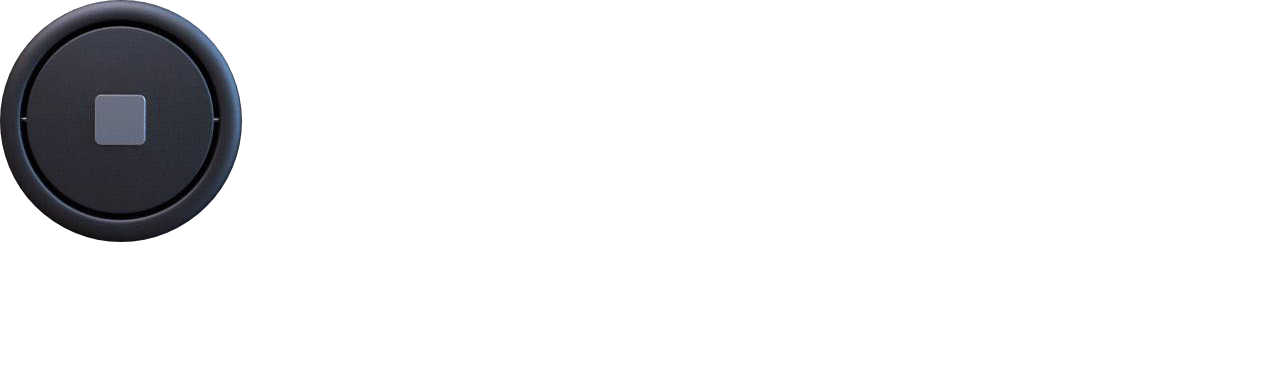
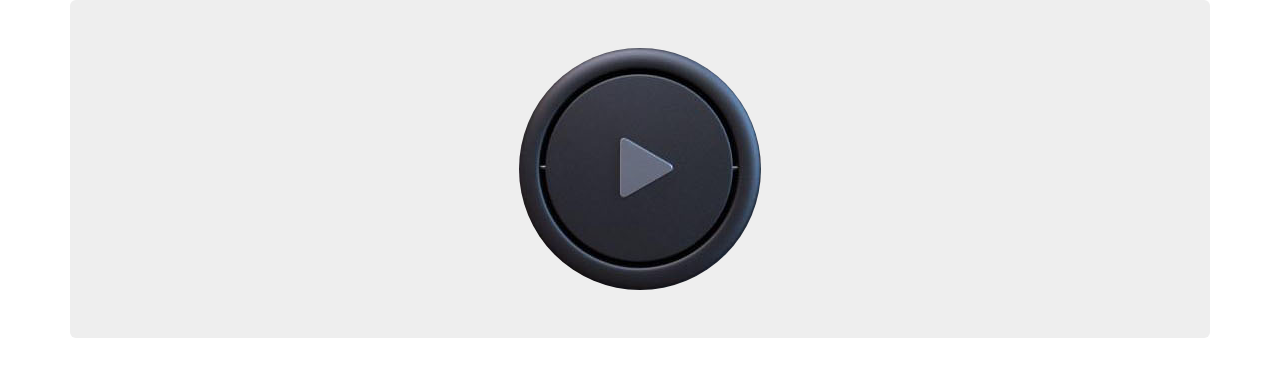
Before and after one commit to zhanyaha/runbutton, a plain HTML site: page button.html in a window 1280 px wide. Drawn offline with Linux system fonts and the light colour scheme.

Commit message:
Update button.html

```diff
--- a/button.html
+++ b/button.html
@@ -6,7 +6,11 @@
 	<link rel="stylesheet" href="css/button.css" />
 </head>
 <body>
-<div id="button"></div>
+<div class="container">
+	<div class="jumbotron">
+		<div id="button" style="background-position-y: -13530px;" class="center-block"></div>
+	</div>
+</div>
 <script type="text/javascript" src="js/jquery-2.0.0.js"></script>
 <script type="text/javascript" src="js/bootstrap.min.js"></script>
 <script type="text/javascript" src="js/runbutton.js"></script>
```
